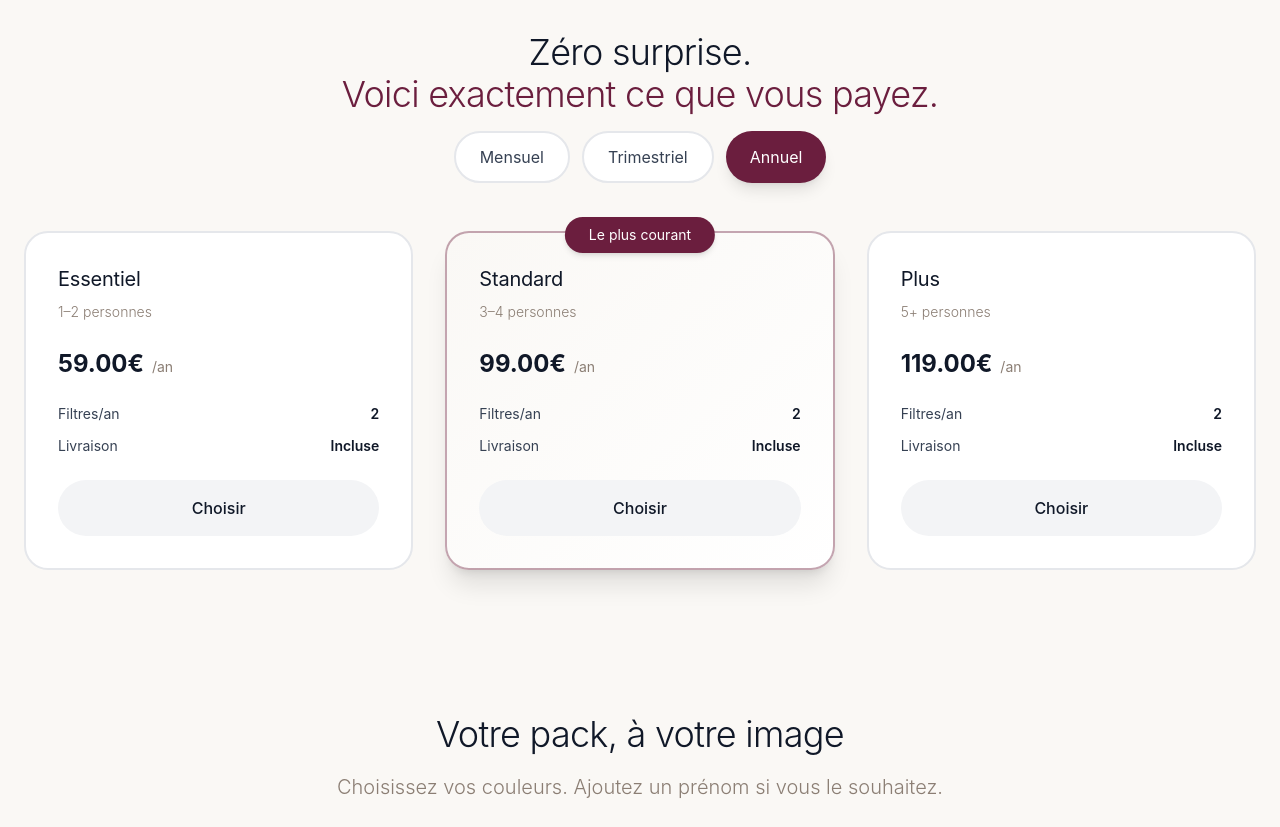
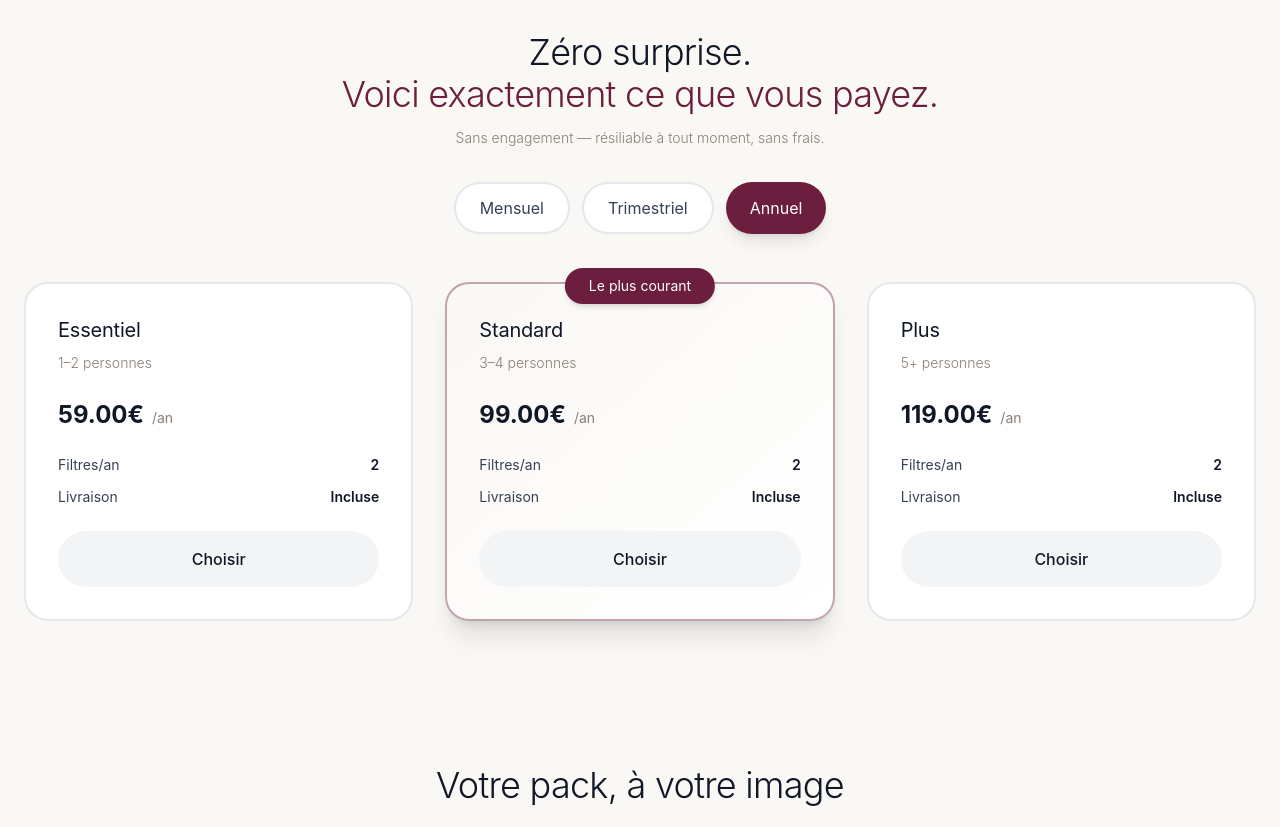
Before and after one commit to Boostactivity/Hydraowebsite, a React (Vite) app: page / in a window 1280 px wide. Shown: the part 2740-3567 px from the top of the page. Built offline with nearby package versions, Linux system fonts and the light colour scheme.

Commit message:
Sans engagement visible dès le titre des formules d'abonnement

```diff
--- a/src/components/ConversionTunnel.tsx
+++ b/src/components/ConversionTunnel.tsx
@@ -1119,10 +1119,13 @@ const Section3 = React.forwardRef<HTMLElement, {
         transition={{ duration: 0.6 }}
         className="max-w-7xl mx-auto w-full"
       >
-        <h2 className="text-center mb-4">
+        <h2 className="text-center mb-3">
           <span className="block text-gray-900">Zéro surprise.</span>
           <span className="block text-[#6B1E3E]">Voici exactement ce que vous payez.</span>
         </h2>
+        <p className="text-center text-sm text-[#8B7E74] mb-8">
+          Sans engagement — résiliable à tout moment, sans frais.
+        </p>
 
         {/* Toggle rythme */}
         <div className="flex justify-center gap-3 mb-12 flex-wrap">
```
